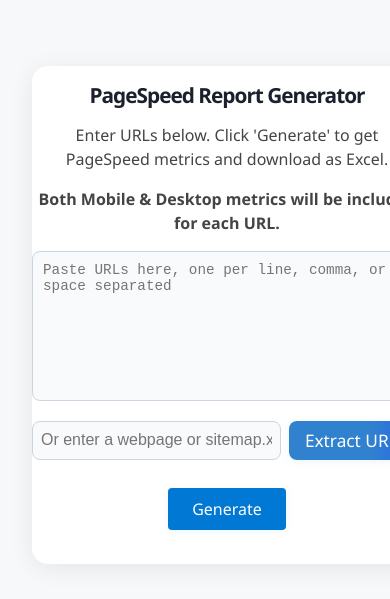
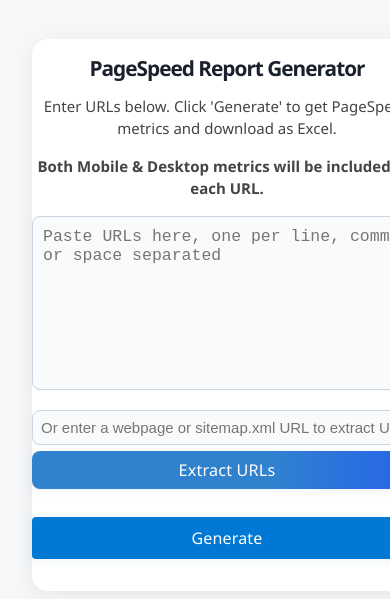
Before and after one commit to saikiranreddy2000/Ishowpagespeed, a React (Vite) app: page / in a window 390 px wide. Shown: the part 111-710 px from the top of the page. Built offline with nearby package versions, Linux system fonts and the light colour scheme.

Commit message:
progress bar fix

```diff
--- a/src/App.css
+++ b/src/App.css
@@ -1,3 +1,154 @@
+/* --- Professional background and card styling --- */
+body {
+  min-height: 100vh;
+  min-width: 100vw;
+  margin: 0;
+  padding: 0;
+  /* Blue → Orange → Yellow gradient */
+  background: linear-gradient(135deg, #1a2980 0%, #fd7e14 60%, #ffe259 100%);
+  background-attachment: fixed;
+  background-repeat: no-repeat;
+  background-size: cover;
+  font-family: 'Segoe UI', 'Roboto', Arial, sans-serif;
+  box-sizing: border-box;
+  /* Remove fixed positioning so page can scroll */
+  /* position: fixed; */
+  /* top: 0; */
+  /* left: 0; */
+  /* right: 0; */
+  /* bottom: 0; */
+  /* z-index: -1; */
+}
+
+.container {
+  background: #fff;
+  border-radius: 18px;
+  box-shadow: 0 4px 24px 0 rgba(0,32,128,0.08), 0 1.5px 6px 0 rgba(0,32,128,0.04);
+  max-width: 700px;
+  margin: 36px auto 24px auto;
+  padding: 32px 32px 28px 32px;
+  min-width: 0;
+}
+
+@media (max-width: 430px) {
+  .container {
+    padding: 12vw 2vw 8vw 2vw;
+    margin: 0;
+    border-radius: 0;
+    box-shadow: none;
+  }
+}
+
+.results table {
+  background: #f8fafd;
+  border-radius: 10px;
+  overflow: hidden;
+  box-shadow: 0 1px 4px 0 rgba(0,32,128,0.04);
+}
+
+.url-input-row textarea {
+  background: #f5faff;
+  border-radius: 8px;
+  border: 1px solid #dbeafe;
+  box-shadow: 0 1px 2px 0 rgba(0,32,128,0.03);
+}
+
+input[type="url"] {
+  background: #f5faff;
+  border-radius: 8px;
+  border: 1px solid #dbeafe;
+  box-shadow: 0 1px 2px 0 rgba(0,32,128,0.03);
+}
+
+button, .download-btn {
+  background: linear-gradient(90deg, #0078d4 0%, #005fa3 100%);
+  color: #fff;
+  border: none;
+  border-radius: 7px;
+  box-shadow: 0 1px 2px 0 rgba(0,32,128,0.04);
+  font-weight: 500;
+  letter-spacing: 0.01em;
+  transition: background 0.2s, box-shadow 0.2s;
+}
+button:hover, .download-btn:hover {
+  background: linear-gradient(90deg, #005fa3 0%, #0078d4 100%);
+  box-shadow: 0 2px 8px 0 rgba(0,32,128,0.08);
+}
+
+/* Table header styling */
+.results th {
+  background: #e3e9f7;
+  color: #1a237e;
+  font-weight: 600;
+  border-bottom: 2px solid #dbeafe;
+}
+
+.results td, .results th {
+  padding: 7px 8px;
+}
+
+.results tr:nth-child(even) td {
+  background: #f5faff;
+}
+
+.results tr:hover td {
+  background: #e3e9f7;
+}
+/* --- Mobile (iPhone 16 reference: 390px x 844px) --- */
+@media (max-width: 430px) {
+  .container {
+    max-width: 100vw;
+    min-width: 0;
+    padding: 0 4vw;
+    font-size: 15px;
+  }
+  h1 {
+    font-size: 1.3em;
+    margin-bottom: 10px;
+  }
+  .url-input-row textarea {
+    font-size: 1em;
+    padding: 8px;
+    min-height: 120px;
+    margin-bottom: 10px;
+  }
+  .results table {
+    font-size: 13px;
+    min-width: 600px;
+  }
+  .results {
+    overflow-x: auto;
+    padding-bottom: 8px;
+  }
+  .results h2 {
+    font-size: 1.1em;
+    margin-bottom: 8px;
+  }
+  .metric-definitions {
+    font-size: 12px;
+    margin-top: 10px;
+  }
+  form > button, .download-btn {
+    width: 100%;
+    font-size: 1em;
+    padding: 10px 0;
+    margin-top: 10px;
+  }
+  form > div[style*='display: flex'] {
+    flex-direction: column;
+    gap: 6px !important;
+  }
+  input[type="url"] {
+    font-size: 1em;
+    padding: 8px;
+    width: 100%;
+    box-sizing: border-box;
+  }
+  .loader {
+    width: 24px !important;
+    height: 24px !important;
+  }
+}
 /* App.css - Modern, clean, and responsive styles for PageSpeed Report Generator */
 body {
   background: #f6f8fa;
--- a/src/App.jsx
+++ b/src/App.jsx
@@ -9,6 +9,8 @@
   const [showHeaderTooltip, setShowHeaderTooltip] = useState(false);
   const [showTooltipIdx, setShowTooltipIdx] = useState(null);
   const [progress, setProgress] = useState({ done: 0, total: 0 });
+  // Loader for sitemap/webpage extraction
+  const [extracting, setExtracting] = useState(false);
 
   // Handle input change for all URLs at once
   const handleBulkInput = (value) => {
@@ -190,7 +192,7 @@
     }
     await exportToExcel(allResults);
     setLoading(false);
-    setProgress({ done: 0, total: 0 });
+    // Do NOT reset progress here, so the progress bar stays visible after completion
   };
 
   // Export metrics to Excel
@@ -284,6 +286,7 @@
 
   // Fetch all URLs from a sitemap.xml
   const fetchUrlsFromSitemap = async (sitemapUrl) => {
+    setExtracting(true);
     try {
       let urlToFetch = sitemapUrl;
       if (!/^https?:\/\//i.test(urlToFetch)) urlToFetch = 'https://' + urlToFetch;
@@ -307,11 +310,14 @@
       if (textarea && urlArr.length) textarea.value = urlArr.join('\n');
     } catch (e) {
       alert('Failed to fetch or parse URLs from the sitemap.\n' + e.message);
+    } finally {
+      setExtracting(false);
     }
   };
 
   // Fetch all URLs from a webpage that lists them (comma separated)
   const fetchUrlsFromWebpage = async (webpageUrl) => {
+    setExtracting(true);
     try {
       let urlToFetch = webpageUrl;
       if (!/^https?:\/\//i.test(urlToFetch)) urlToFetch = 'https://' + urlToFetch;
@@ -334,6 +340,8 @@
       if (textarea && urlArr.length) textarea.value = urlArr.join('\n');
     } catch (e) {
       alert('Failed to fetch or parse URLs from the webpage.\n' + e.message);
+    } finally {
+      setExtracting(false);
     }
   };
 
@@ -346,10 +354,16 @@
         <b>Both Mobile & Desktop metrics will be included for each URL.</b>
       </div>
       <form onSubmit={e => { e.preventDefault(); generateReports(); }}>
-        {loading && progress.total > 0 && (
+        {(loading || (progress.done === progress.total && progress.total > 0)) && (
           <div style={{ margin: '16px 0', width: '100%' }}>
             <div style={{ marginBottom: 6, fontWeight: 500 }}>
-              Generating reports: {progress.done} of {progress.total} completed
+              {progress.done === progress.total && progress.total > 0 && !loading
+                ? (
+                  <span style={{ color: '#007a1a' }}>All reports generated!</span>
+                )
+                : (
+                  <>Generating reports: {progress.done} of {progress.total} completed</>
+                )}
             </div>
             <div style={{
               width: '100%',
@@ -362,25 +376,54 @@
               <div style={{
                 width: `${(progress.done / progress.total) * 100}%`,
                 height: '100%',
-                background: '#0078d4',
+                background: progress.done === progress.total && progress.total > 0 ? '#007a1a' : '#0078d4',
                 transition: 'width 0.3s',
                 borderRadius: 8
               }} />
             </div>
             <div style={{ marginTop: 4, fontSize: 13, color: '#666' }}>
-              Pending: {progress.total - progress.done} URLs
+              {progress.done === progress.total && progress.total > 0 && !loading
+                ? 'All URLs processed.'
+                : `Pending: ${progress.total - progress.done} URLs`}
             </div>
           </div>
         )}
-        <div className="url-input-row">
+        <div className="url-input-row" style={{ position: 'relative' }}>
           <textarea
             value={urls.join('\n')}
             onChange={e => handleBulkInput(e.target.value)}
-            placeholder={"Paste URLs here, one per line, comma, or space separated"}
+            placeholder={extracting ? '' : "Paste URLs here, one per line, comma, or space separated"}
             rows={8}
-            style={{ width: '100%', fontSize: '1.1em', padding: 10, resize: 'vertical', marginBottom: 12 }}
+            style={{ width: '100%', fontSize: '1.1em', padding: 10, resize: 'vertical', marginBottom: 12, background: extracting ? '#f8fafd' : undefined, color: extracting ? '#aaa' : undefined }}
             required
+            disabled={extracting}
           />
+          {extracting && (
+            <div style={{
+              position: 'absolute',
+              left: 0,
+              top: 0,
+              width: '100%',
+              height: '100%',
+              display: 'flex',
+              alignItems: 'center',
+              justifyContent: 'center',
+              background: 'rgba(255,255,255,0.7)',
+              zIndex: 2
+            }}>
+              <span className="loader" style={{ width: 32, height: 32, display: 'inline-block' }}>
+                <svg width="32" height="32" viewBox="0 0 44 44" xmlns="http://www.w3.org/2000/svg" stroke="#0078d4">
+                  <g fill="none" fillRule="evenodd" strokeWidth="4">
+                    <circle cx="22" cy="22" r="18" strokeOpacity=".2" />
+                    <path d="M40 22c0-9.94-8.06-18-18-18">
+                      <animateTransform attributeName="transform" type="rotate" from="0 22 22" to="360 22 22" dur="0.9s" repeatCount="indefinite" />
+                    </path>
+                  </g>
+                </svg>
+              </span>
+              <span style={{ marginLeft: 12, fontWeight: 500, color: '#0078d4', fontSize: 16 }}>Extracting URLs...</span>
+            </div>
+          )}
         </div>
         <div style={{ display: 'flex', gap: 8, marginBottom: 12 }}>
           <input
```
